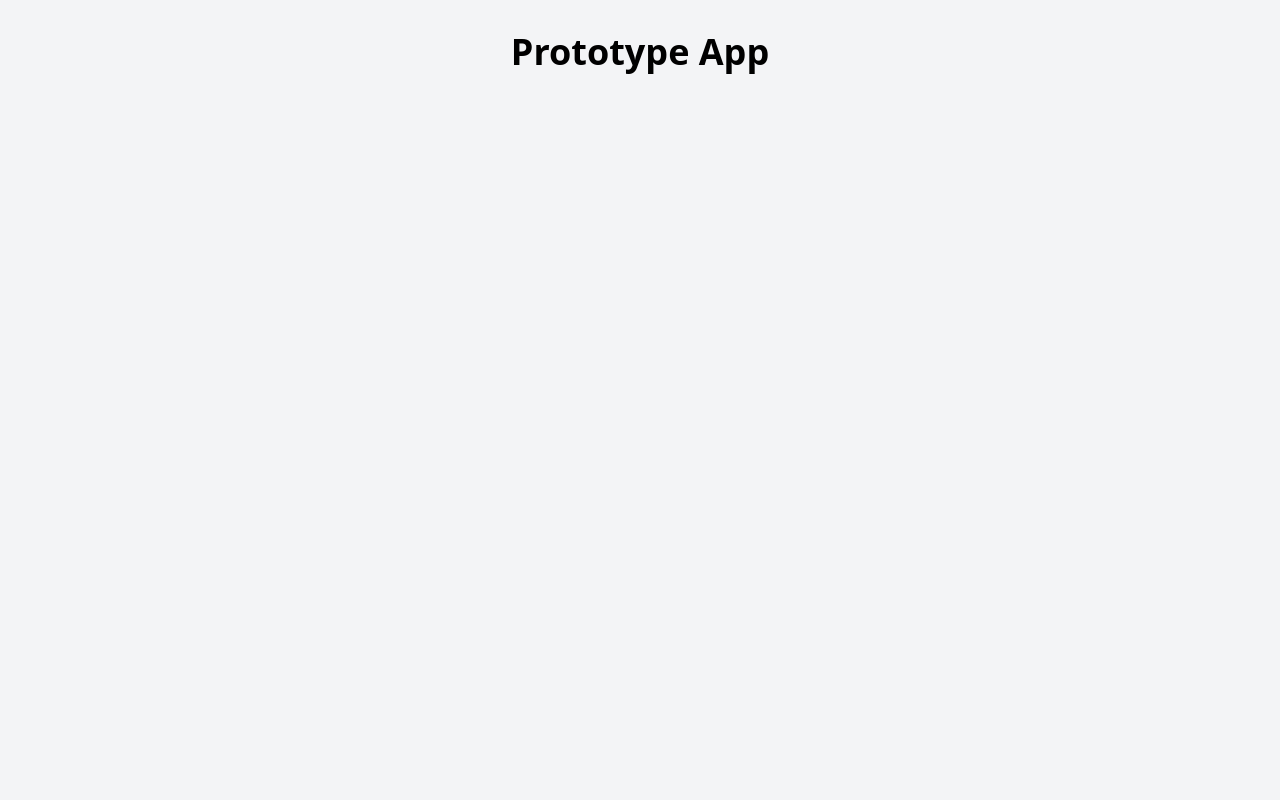
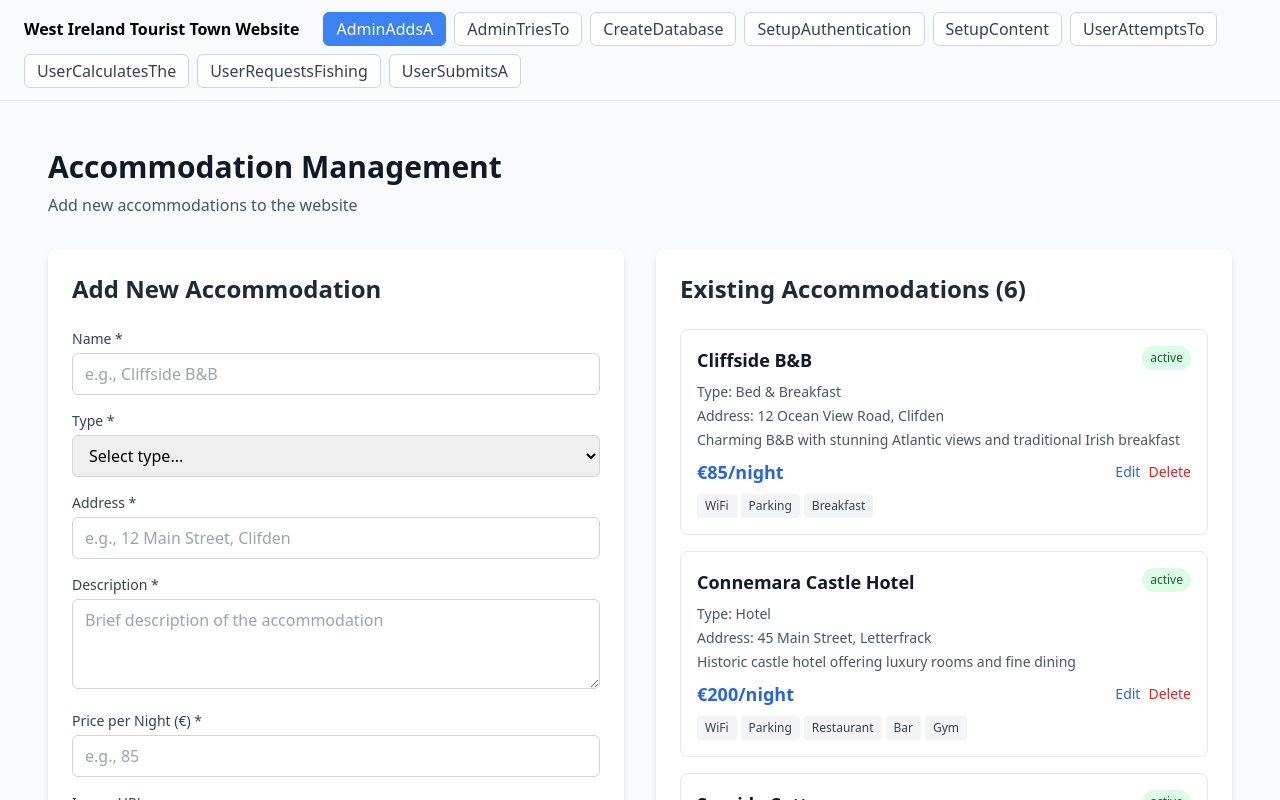
Before and after one commit to dhannan12/pilot-dev-test, a React (Vite) app: page / in a window 1280 px wide. Shown: the top 800 px of the page. Built offline with nearby package versions, Linux system fonts and the light colour scheme.

Commit message:
feat: App.tsx — 9 screens (SCRUM-1140)

```diff
--- a/src/App.tsx
+++ b/src/App.tsx
@@ -1,9 +1,44 @@
-import React from 'react'
+import React, { useState } from 'react'
+import AdminAddsA from './components/AdminAddsA.tsx'
+import AdminTriesTo from './components/AdminTriesTo.tsx'
+import CreateDatabase from './components/CreateDatabase.tsx'
+import SetupAuthentication from './components/SetupAuthentication.tsx'
+import SetupContent from './components/SetupContent.tsx'
+import UserAttemptsTo from './components/UserAttemptsTo.tsx'
+import UserCalculatesThe from './components/UserCalculatesThe.tsx'
+import UserRequestsFishing from './components/UserRequestsFishing.tsx'
+import UserSubmitsA from './components/UserSubmitsA.tsx'
+
+const screens = [
+  { name: 'AdminAddsA', component: <AdminAddsA /> },
+  { name: 'AdminTriesTo', component: <AdminTriesTo /> },
+  { name: 'CreateDatabase', component: <CreateDatabase /> },
+  { name: 'SetupAuthentication', component: <SetupAuthentication /> },
+  { name: 'SetupContent', component: <SetupContent /> },
+  { name: 'UserAttemptsTo', component: <UserAttemptsTo /> },
+  { name: 'UserCalculatesThe', component: <UserCalculatesThe /> },
+  { name: 'UserRequestsFishing', component: <UserRequestsFishing /> },
+  { name: 'UserSubmitsA', component: <UserSubmitsA /> },
+]
 
 export default function App() {
+  const [active, setActive] = useState(0)
   return (
-    <div className="min-h-screen bg-gray-100">
-      <h1 className="text-4xl font-bold text-center py-8">Prototype App</h1>
+    <div className="min-h-screen" style={{background:"#f9fafb"}}>
+      <header style={{borderBottom:"1px solid #e5e7eb",padding:"12px 24px",
+        display:"flex",gap:"8px",flexWrap:"wrap",alignItems:"center"}}>
+        <strong style={{marginRight:"16px"}}>West Ireland Tourist Town Website</strong>
+        {screens.map((s, i) => (
+          <button key={i} onClick={() => setActive(i)}
+            style={{padding:"4px 12px",borderRadius:"6px",border:"1px solid",cursor:"pointer",
+              background: active===i ? "#3b82f6" : "white",
+              color: active===i ? "white" : "#374151",
+              borderColor: active===i ? "#3b82f6" : "#d1d5db"}}>
+            {s.name}
+          </button>
+        ))}
+      </header>
+      <main style={{padding:"24px"}}>{screens[active]?.component}</main>
     </div>
   )
 }
```
